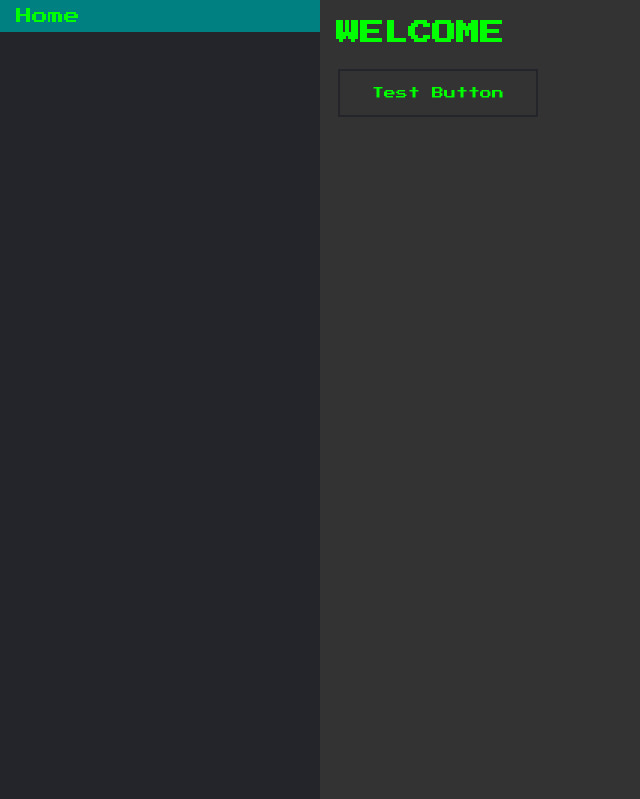
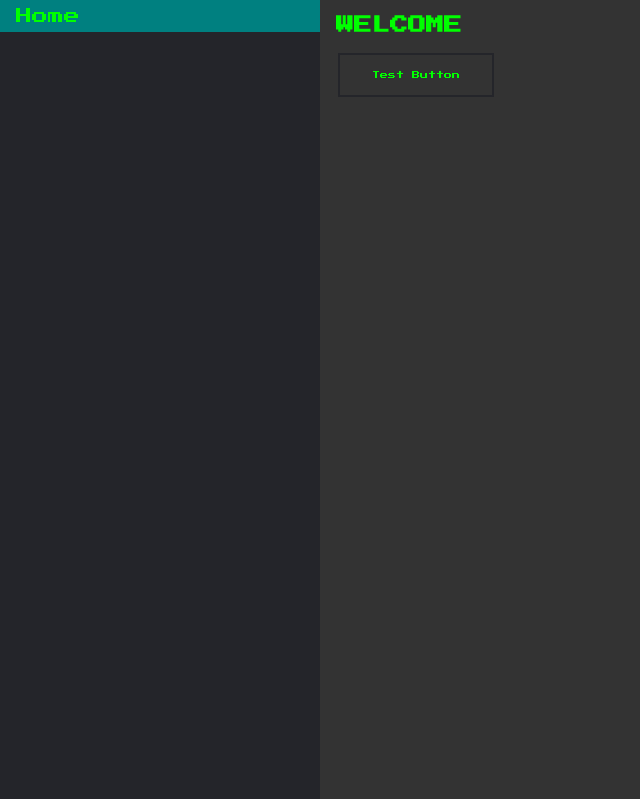
Before and after one commit to D3CLANZ/D3CLANZ.github.io, a PHP site: page / in a window 1280 px wide. Shown: the top 799 px of the page, without its empty margins (0-640 px from the left). Run offline with PHP 8.4, Linux system fonts and the light colour scheme.

Commit message:
Update style.css

```diff
--- a/css/style.css
+++ b/css/style.css
@@ -2,7 +2,7 @@ body {
     background-color: #333;
     font-family: 'Press Start 2P', cursive;
     font-weight: 500;
-    font-size: 16px;
+    font-size: 12px;
     color: #00ff00;
     text-decoration: none;
     margin: 0;
@@ -43,7 +43,7 @@ button {
     text-align: center;
     text-decoration: none;
     display: inline-block;
-    font-size: 12px;
+    font-size: 8px;
     margin: 4px 2px;
     -webkit-transition-duration: 0.4s;
     transition-duration: 0.4s;
```
